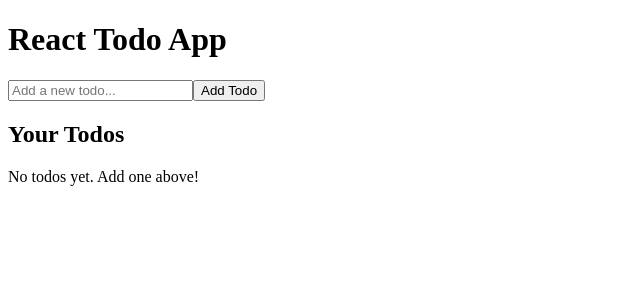
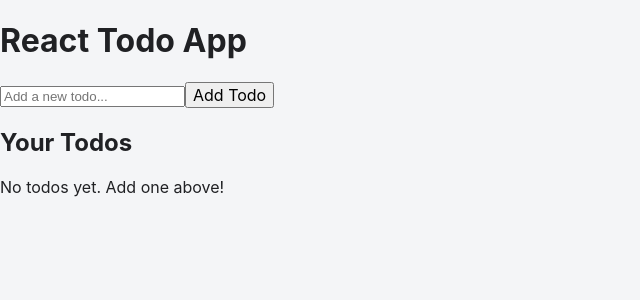
Before and after one commit to 2advancesolutions/venus-todo-react, a React (Vite) app: page / in a window 1280 px wide. Shown: the top 300 px of the page, without its empty margins (0-640 px from the left). Built offline with nearby package versions, Linux system fonts and the light colour scheme.

Commit message:
wip: coding: round 3 [tsconfig.json]

```diff
--- a/index.html
+++ b/index.html
@@ -1,10 +1,14 @@
 <!doctype html>
 <html lang="en">
   <head>
-    <meta charset="UTF-8" />
+    <meta charset="utf-8" />
     <link rel="icon" type="image/svg+xml" href="/vite.svg" />
-    <meta name="viewport" content="width=device-width, initial-scale=1.0" />
+    <meta name="viewport" content="width=device-width, initial-scale=1" />
     <title>React Todo App</title>
+    <meta
+      name="description"
+      content="A simple todo application built with React 19 and Vite"
+    />
   </head>
   <body>
     <div id="root"></div>
--- a/src/index.css
+++ b/src/index.css
@@ -1,3 +1,20 @@
-@tailwind base;
-@tailwind components;
-@tailwind utilities;
+:root {
+  color-scheme: light;
+  font-family: 'Inter', system-ui, -apple-system, BlinkMacSystemFont, 'Segoe UI', sans-serif;
+  background-color: #f4f5f7;
+  color: #202124;
+}
+
+* {
+  box-sizing: border-box;
+}
+
+body {
+  margin: 0;
+  min-height: 100vh;
+  background-color: #f4f5f7;
+}
+
+button {
+  font: inherit;
+}
--- a/src/main.tsx
+++ b/src/main.tsx
@@ -3,7 +3,13 @@ import { createRoot } from 'react-dom/client';
 import App from './App.tsx';
 import './index.css';
 
-createRoot(document.getElementById('root')!).render(
+const rootElement = document.getElementById('root');
+
+if (!rootElement) {
+  throw new Error('Failed to find the root element');
+}
+
+createRoot(rootElement).render(
   <StrictMode>
     <App />
   </StrictMode>,
```
Also changed, not shown: tsconfig.json (+4 -4 lines).
